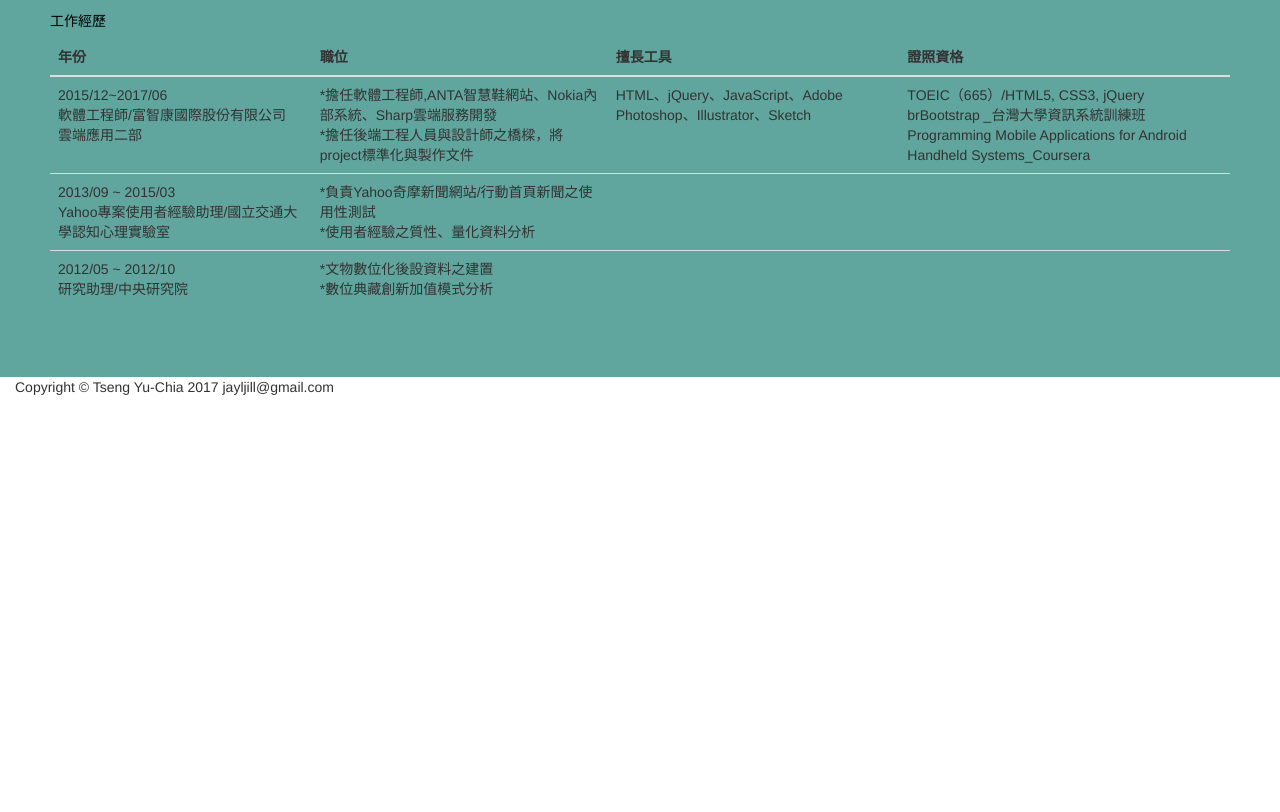
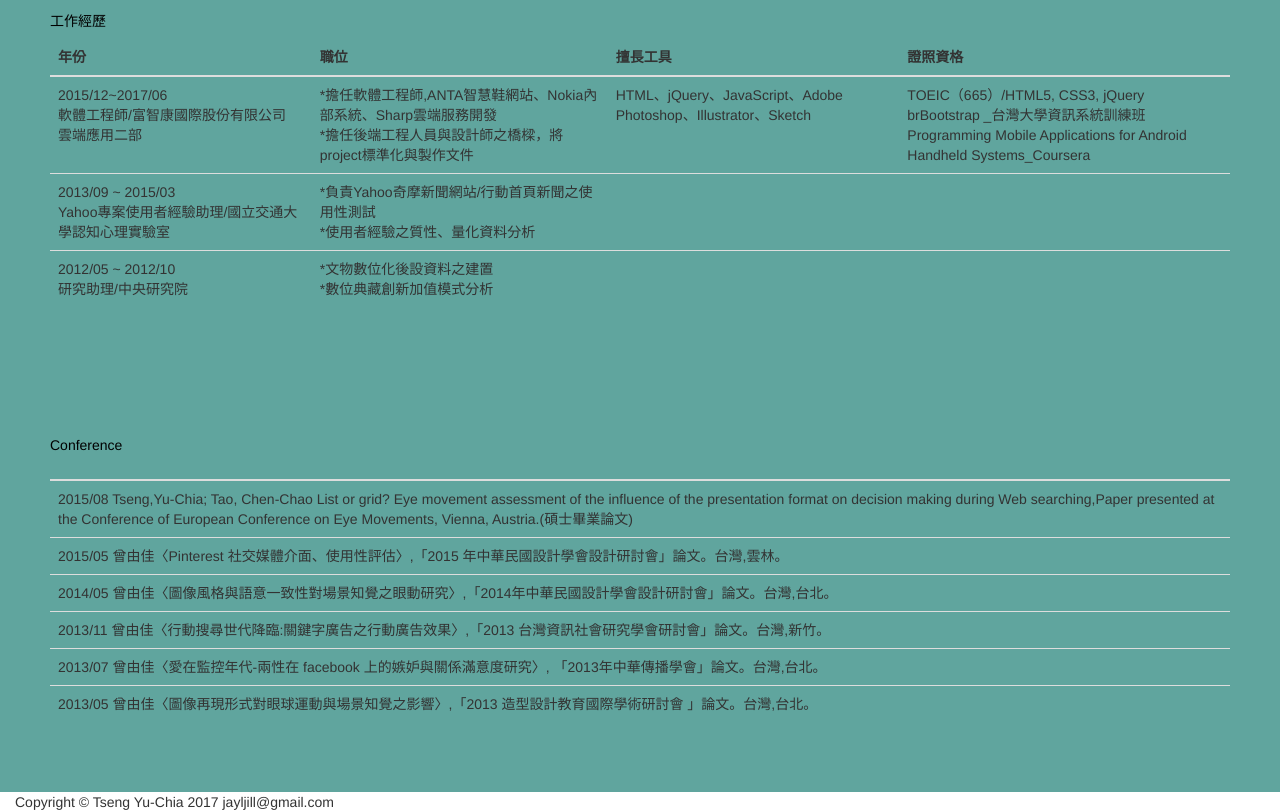
Before and after one commit to jayljill/jayljill.github.io, a website: page index.html in a window 1280 px wide. Shown: the part 2034-2846 px from the top of the page. Before the commit the page ends 2431 px from the top, so only its background shows below. Drawn offline with Linux system fonts and the light colour scheme.

Commit message:
update conference

```diff
--- a/index.html
+++ b/index.html
@@ -157,7 +157,36 @@
                         </tbody>
                     </table>
                 </div>
-
+                <div class="table-responsive">
+                    <table class="table">
+                        <caption>Conference</caption>
+                        <thead>
+                            <tr>
+                                <th></th>
+                            </tr>
+                        </thead>
+                        <tbody>
+                            <tr>
+                                <td>2015/08 Tseng,Yu-Chia; Tao, Chen-Chao List or grid? Eye movement assessment of the influence of the presentation format on decision making during Web searching,Paper presented at the Conference of European Conference on Eye Movements, Vienna, Austria.(碩士畢業論文)</td>
+                            </tr>
+                            <tr>
+                                <td>2015/05 曾由佳〈Pinterest 社交媒體介面、使用性評估〉,「2015 年中華民國設計學會設計研討會」論文。台灣,雲林。</td>
+                            </tr>
+                            <tr>
+                                <td>2014/05 曾由佳〈圖像風格與語意一致性對場景知覺之眼動研究〉,「2014年中華民國設計學會設計研討會」論文。台灣,台北。</td>
+                            </tr>
+                                                        <tr>
+                                <td>2013/11 曾由佳〈行動搜尋世代降臨:關鍵字廣告之行動廣告效果〉,「2013 台灣資訊社會研究學會研討會」論文。台灣,新竹。</td>
+                            </tr>
+                                                        <tr>
+                                <td>2013/07 曾由佳〈愛在監控年代-兩性在 facebook 上的嫉妒與關係滿意度研究〉, 「2013年中華傳播學會」論文。台灣,台北。</td>
+                            </tr>
+                                                        <tr>
+                                <td>2013/05 曾由佳〈圖像再現形式對眼球運動與場景知覺之影響〉,「2013 造型設計教育國際學術研討會 」論文。台灣,台北。</td>
+                            </tr>
+                        </tbody>
+                    </table>
+                </div>
             </div>
         </div>
     </div>
```
